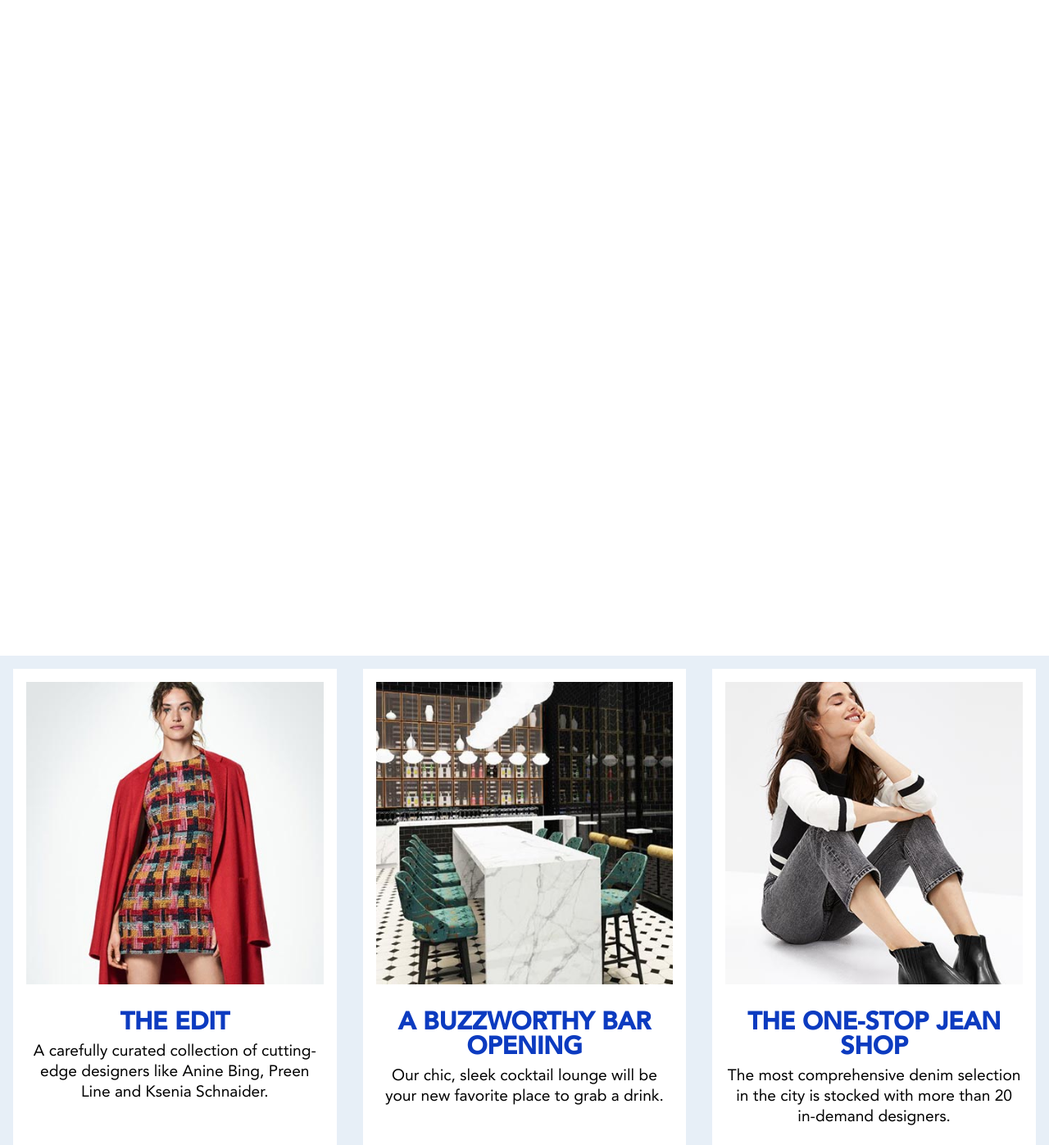
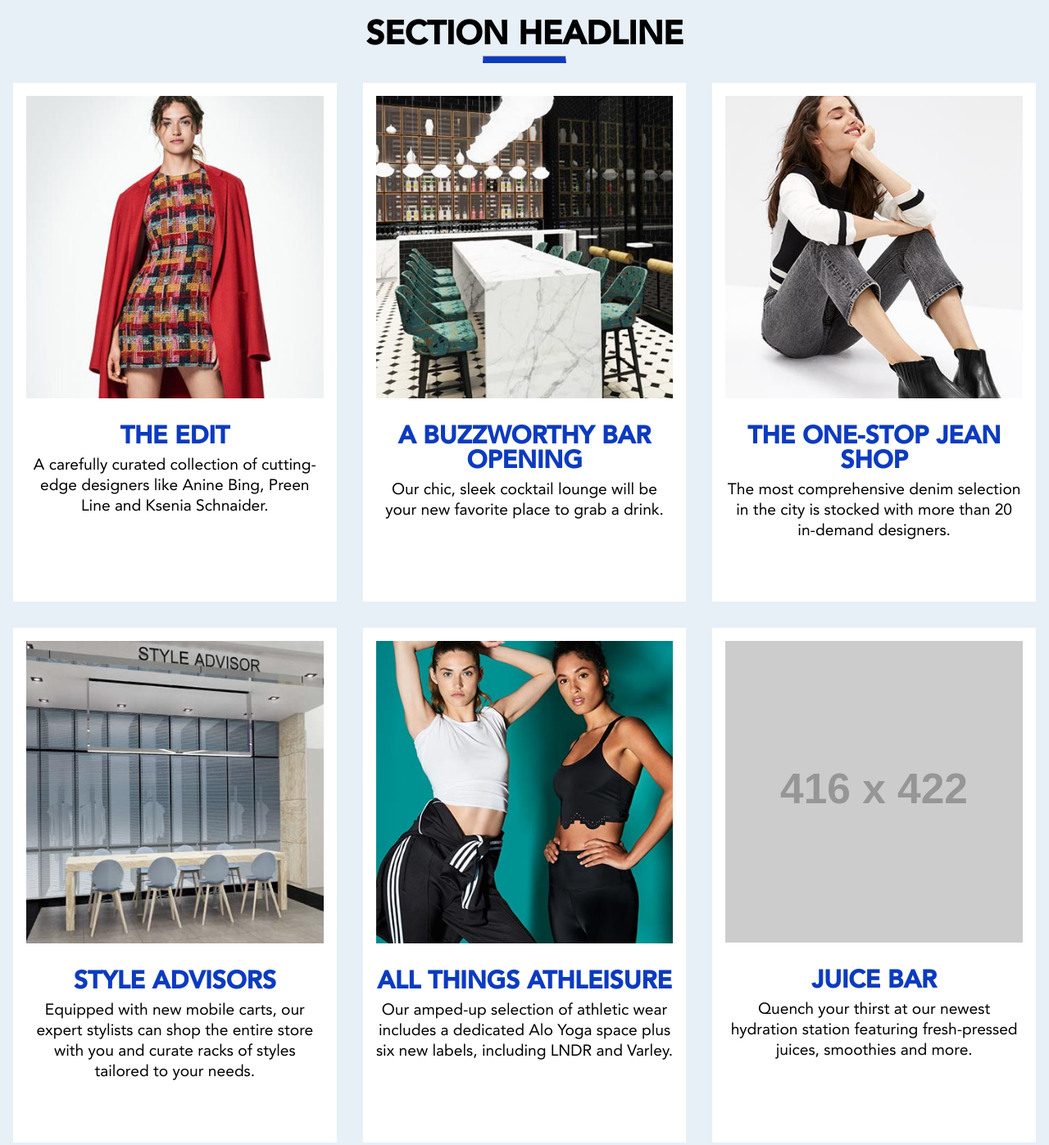
Before and after one commit to beholdenon/playground, a website: page src/html/index.html in a window 1280 px wide. Shown: the top 1397 px of the page at 82% size. Drawn offline with nearby package versions, Linux system fonts and the light colour scheme; files that its build step writes are made by us from their sources; placeholder pictures from the web are drawn by us; files whose address does not match are found by name.

Commit message:
Structure updates

```diff
--- a/src/html/index.html
+++ b/src/html/index.html
@@ -13,11 +13,14 @@
 	<body>
 
 
+		<div class="projectContainer">
 
-		<div class="project-container">
-			<div class="map"></div>
-			<section id="women-whats-new"></section>
-			<section id="women-whats-new-2"></section>
+			<div class="boxContainer">
+				<h1>Section Headline</h1>
+				<hr/>
+				<section id="women-whats-new"></section>
+				<section id="women-whats-new-2"></section>
+			</div>
 		</div>
 
 		<script src="https://code.jquery.com/jquery-2.2.4.min.js" integrity="sha256-BbhdlvQf/xTY9gja0Dq3HiwQF8LaCRTXxZKRutelT44=" crossorigin="anonymous"></script>
--- a/src/js/app.js
+++ b/src/js/app.js
@@ -1,8 +1,11 @@
 $(function() {
 	var w = $(window);
 
-	function node(type, obj) {
-		return $("<" + type + "/>", obj);
+	function node(type, obj, content) {
+		if(!type) return "";
+		var node = $("<" + type + "/>", obj);
+		if(content) node.append(content);
+		return node;
 	}
 	function buildBox(data) {
 		return node("div", {class: "col"})
@@ -12,10 +15,10 @@ $(function() {
 				node("img", {src: data.image, alt: data.title})
 			)
 			.append(
-				node("h2").append(data.title)
+				node("h2", {}, data.title)
 			)
 			.append(
-				node("p").append(data.description)
+				node("p", {}, data.description)
 			)
 		);
 	}
@@ -24,9 +27,8 @@ $(function() {
 			el.append(buildBox(val));
 		});
 	}
-	function addListener() {
-		var winScroll;
-		var numBoxes = $(".box").length;
+	function addBoxListener() {
+		var winScroll, numBoxes = $(".box").length;
 		var s = w.on("scroll", function() {
 			winScroll = w.scrollTop() + w.height();
 			$(".box").not(".animate").each(function() {
@@ -34,9 +36,7 @@ $(function() {
 					$(this).addClass("animate");
 				}
 			});
-			if($(".box.animate").length === numBoxes) {
-				s.off();
-			}
+			if($(".box.animate").length === numBoxes) s.off();
 		});
 	}
 	var womenWhatsNewData = [
@@ -236,5 +236,5 @@ $(function() {
 	]
 	renderDom(womenWhatsNewData, $("#women-whats-new"));
 	renderDom(womenWhatsNewDataAnother, $("#women-whats-new-2"));
-	addListener();
+	addBoxListener();
 });
--- a/src/sass/_variables.scss
+++ b/src/sass/_variables.scss
@@ -1,6 +1,6 @@
 // project specific
 $contained-max-width: 1440px;
-$type-women-color: #0c3bc0;
+$secondary-color: #0c3bc0;
 $card-gutter: 1rem;
 
 // colors
--- a/src/sass/app.scss
+++ b/src/sass/app.scss
@@ -6,14 +6,39 @@
 @import "mixins";
 @import "reboot";
 
-p {
-	line-height: 1.3em;
+%fadeScale {
+	transition: transform 0.4s, opacity 0.4s ease-out;
+	transform: scale(1.2) rotate(10deg) translateX(20px);
+	opacity: 0;
+	&.animate {
+		opacity: 1;
+		transform: scale(1) rotate(0deg) translateX(0);
 	}
-.project-container {
-	overflow: hidden;
+}
+.projectContainer {
+	@media #{$breakpoint-xs-only} {
+    	font-size: 85%;
+    }
+    @media #{$breakpoint-sm-only} {
+    	font-size: 90%;
+    }
+    .boxContainer{
+    	text-align: center;
+		h1 {
+			font-family: 'Avenir W02', Helvetica, Arial, sans-serif;
+			text-transform: uppercase;
+			font-size: 2.5em;
+			line-height: 1em;
+			margin: .5em 0 0 0;
+		}
+		hr {
+			margin: .5em auto;
+			width: 100px;
+			border-bottom: .5em solid $secondary-color;
+
+		}
 		section {
 			@include row();
-		//@include row-fluid();
 			@media #{$breakpoint-xs-only} {
 				padding: $card-gutter/2;
 			}
@@ -25,16 +50,8 @@ p {
 					background: #fff;
 					padding: $card-gutter;
 					text-align: center;
-				transition: transform 0.4s, opacity 0.4s ease-out;
-				transform: scale(1.2) rotate(10deg) translateX(20px);
-				opacity: 0;
 					height: 100%;
-				@media #{$breakpoint-xs-only} {
-			    	font-size: 85%;
-			    }
-			    @media #{$breakpoint-sm-only} {
-			    	font-size: 90%;
-			    }
+					@extend %fadeScale;
 					img {
 						width: 100%;
 						height: auto;
@@ -45,7 +62,7 @@ p {
 						font-size: 1.875em;
 						line-height: 1em;
 						margin: 1em 0 0 0;
-					color: $type-women-color;
+						color: $secondary-color;
 					}
 					p {
 						@include avenir(400);
@@ -53,16 +70,8 @@ p {
 						line-height: 1.3em;
 						margin: .5em 0 3em 0;
 					}
-				&.animate {
-					opacity: 1;
-					transform: scale(1) rotate(0deg) translateX(0);
 				}
 			}
 		}
 	}
-	.map {
-		width: 100%;
-		height: 800px;
-		background: #fff;
 }
-}
```
Also changed, not shown: dist/css/app.css, dist/index.html, dist/js/app.js. Lines whose indentation alone changed are shown as unchanged.
